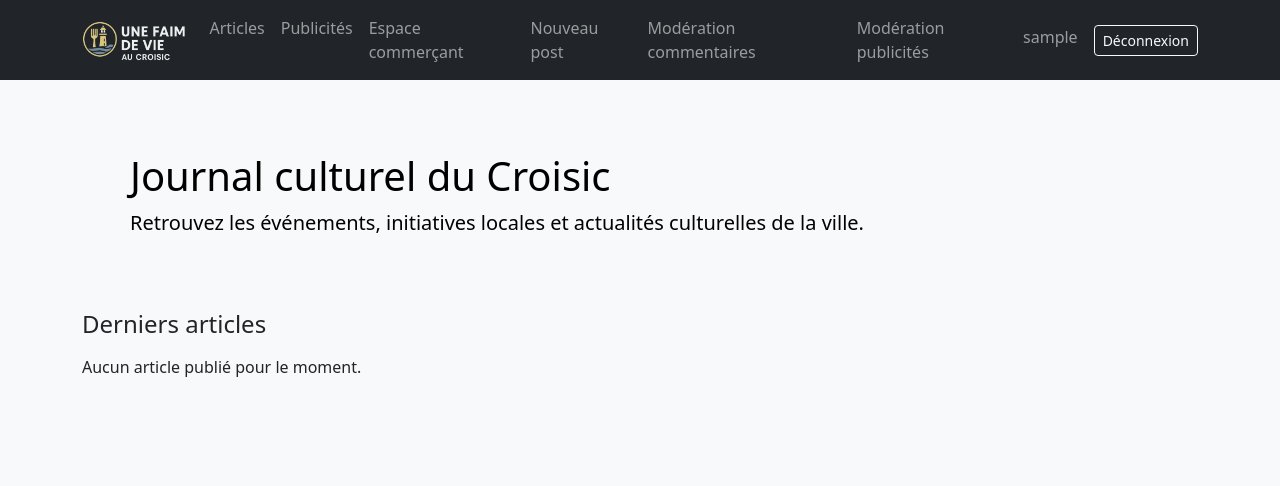
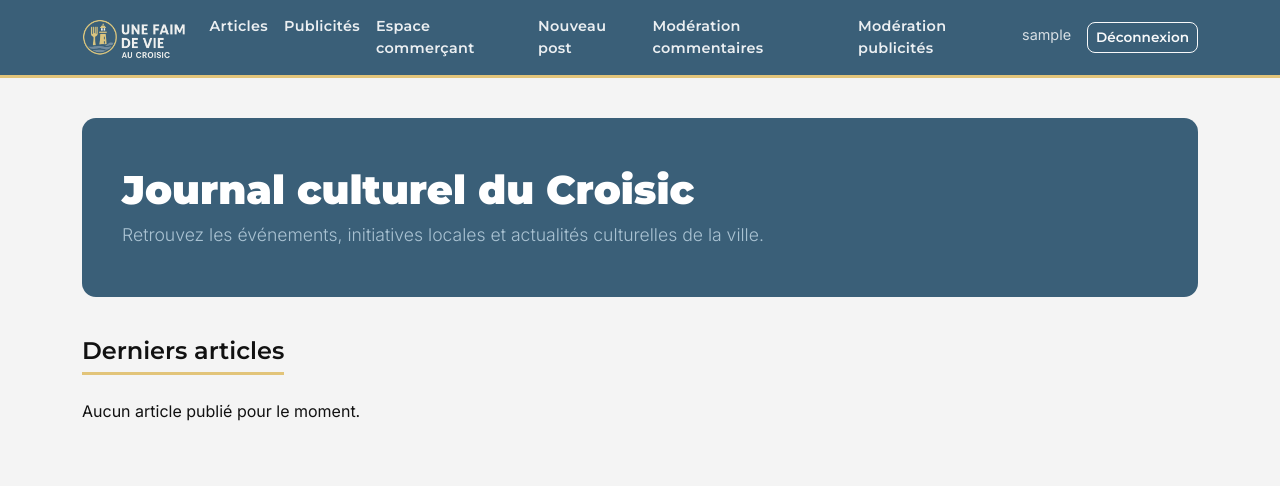
Before and after one commit to misterned/unefaimdevie, a Django app: page / in a window 1280 px wide. Shown: the top 486 px of the page. Run offline with Django 5.2, Linux system fonts and the light colour scheme; the visitor is signed in with stand-in values (Sample User, id 1); data that the repository does not hold is empty; parts of the project's set-up code (start-up, migrations or seed data) failed here and were passed over.

Commit message:
Charte graphique : couleurs maritimes, Montserrat/Inter, cards, boutons, hero

```diff
--- a/core/static/core/css/style.css
+++ b/core/static/core/css/style.css
@@ -1,7 +1,194 @@
-body {
-    background-color: #f8f9fa;
+/* =============================================
+   CHARTE GRAPHIQUE — UNE FAIM DE VIE AU CROISIC
+   ============================================= */
+
+/* --- Variables --- */
+:root {
+  --bleu-maritime: #3A5F78;
+  --bleu-clair:    #A9C2D2;
+  --sable-dore:    #E2C479;
+  --gris-clair:    #F4F4F4;
+  --noir-profond:  #111111;
 }
 
+/* --- Base --- */
+body {
+  background-color: var(--gris-clair);
+  color: var(--noir-profond);
+  font-family: 'Inter', sans-serif;
+  font-weight: 400;
+}
+
+/* --- Typographies --- */
+h1, h2, h3, h4, h5, h6 {
+  font-family: 'Montserrat', sans-serif;
+  color: var(--bleu-maritime);
+}
+
+h1 { font-weight: 900; }
+h2 { font-weight: 700; }
+h3, h4, h5, h6 { font-weight: 600; }
+
+p, li, td, th, label, input, textarea, select {
+  font-family: 'Inter', sans-serif;
+}
+
+/* --- Navbar --- */
+.navbar {
+  background-color: var(--bleu-maritime) !important;
+  border-bottom: 3px solid var(--sable-dore);
+}
+
+.navbar .nav-link {
+  color: rgba(255,255,255,0.9) !important;
+  font-family: 'Montserrat', sans-serif;
+  font-weight: 600;
+  font-size: 0.9rem;
+  letter-spacing: 0.02em;
+  transition: color 0.2s;
+}
+
+.navbar .nav-link:hover {
+  color: var(--sable-dore) !important;
+}
+
+.navbar .navbar-text {
+  color: rgba(255,255,255,0.8) !important;
+  font-family: 'Inter', sans-serif;
+  font-size: 0.9rem;
+}
+
+/* --- Boutons --- */
+.btn-primary,
+.btn-brand {
+  background-color: var(--sable-dore);
+  border-color: var(--sable-dore);
+  color: var(--noir-profond);
+  border-radius: 8px;
+  font-family: 'Montserrat', sans-serif;
+  font-weight: 600;
+  transition: background-color 0.2s, border-color 0.2s;
+}
+
+.btn-primary:hover,
+.btn-brand:hover {
+  background-color: #c9ad55;
+  border-color: #c9ad55;
+  color: var(--noir-profond);
+}
+
+.btn-secondary,
+.btn-outline-secondary {
+  border-radius: 8px;
+  font-family: 'Montserrat', sans-serif;
+  font-weight: 600;
+}
+
+.btn-outline-primary {
+  border-color: var(--bleu-maritime);
+  color: var(--bleu-maritime);
+  border-radius: 8px;
+  font-family: 'Montserrat', sans-serif;
+  font-weight: 600;
+}
+
+.btn-outline-primary:hover {
+  background-color: var(--bleu-maritime);
+  color: #fff;
+}
+
+.btn-outline-light {
+  border-radius: 8px;
+  font-family: 'Montserrat', sans-serif;
+  font-weight: 600;
+  font-size: 0.85rem;
+}
+
+/* --- Cards --- */
 .card {
-    border: 1px solid rgba(0, 0, 0, 0.08);
+  border: none;
+  border-radius: 12px;
+  box-shadow: 0 2px 12px rgba(58, 95, 120, 0.10);
+  transition: box-shadow 0.2s;
 }
+
+.card:hover {
+  box-shadow: 0 6px 24px rgba(58, 95, 120, 0.18);
+}
+
+.card-img-top {
+  border-radius: 12px 12px 0 0;
+}
+
+/* --- Lignes décoratives dorées --- */
+.section-title,
+.page-title {
+  border-bottom: 3px solid var(--sable-dore);
+  padding-bottom: 0.4rem;
+  margin-bottom: 1.5rem;
+  display: inline-block;
+}
+
+hr {
+  border: 0;
+  border-top: 3px solid var(--sable-dore);
+  opacity: 1;
+}
+
+/* --- Hero / Jumbotron --- */
+.hero {
+  background-color: var(--bleu-maritime);
+  color: #fff;
+  border-radius: 14px;
+  padding: 3rem 2.5rem;
+  margin-bottom: 2.5rem;
+}
+
+.hero h1 {
+  color: #fff;
+  font-weight: 900;
+}
+
+.hero p {
+  color: var(--bleu-clair);
+  font-size: 1.1rem;
+}
+
+/* --- Sections espacées --- */
+main.container {
+  padding-top: 2.5rem !important;
+  padding-bottom: 3rem !important;
+}
+
+section {
+  margin-bottom: 2.5rem;
+}
+
+/* --- Textes muted --- */
+.text-muted {
+  color: #6b7a85 !important;
+  font-size: 0.85rem;
+}
+
+/* --- Formulaires --- */
+.form-control:focus {
+  border-color: var(--bleu-maritime);
+  box-shadow: 0 0 0 0.2rem rgba(58, 95, 120, 0.2);
+}
+
+/* --- Alertes --- */
+.alert {
+  border-radius: 10px;
+  font-family: 'Inter', sans-serif;
+}
+
+/* --- Footer futur --- */
+footer {
+  background-color: var(--bleu-maritime);
+  color: rgba(255,255,255,0.8);
+  padding: 1.5rem 0;
+  margin-top: 3rem;
+  border-top: 3px solid var(--sable-dore);
+  font-family: 'Inter', sans-serif;
+  font-size: 0.85rem;
+}
--- a/core/templates/ads/ad_list.html
+++ b/core/templates/ads/ad_list.html
@@ -3,7 +3,7 @@
 {% block title %}Publicités validées{% endblock %}
 
 {% block content %}
-<h1 class="h3 mb-4">Publicités des commerçants</h1>
+<h1 class="h3 section-title">Publicités des commerçants</h1>
 <div class="row g-4">
     {% for ad in ads %}
         <div class="col-md-6">
--- a/core/templates/base.html
+++ b/core/templates/base.html
@@ -5,6 +5,7 @@
     <meta charset="UTF-8">
     <meta name="viewport" content="width=device-width, initial-scale=1">
     <title>{% block title %}Une faim de vie au Croisic{% endblock %}</title>
+    <link href="https://fonts.googleapis.com/css2?family=Inter:wght@300;400;600&family=Montserrat:wght@600;700;900&display=swap" rel="stylesheet">
     <link href="https://cdn.jsdelivr.net/npm/bootstrap@5.3.3/dist/css/bootstrap.min.css" rel="stylesheet">
     <link rel="stylesheet" href="{% static 'core/css/style.css' %}">
     <link rel="icon" type="image/x-icon" href="{% static 'core/images/favicon.ico' %}">
@@ -12,7 +13,7 @@
     <link rel="apple-touch-icon" sizes="180x180" href="{% static 'core/images/favicon-apple-touch.png' %}">
 </head>
 <body>
-<nav class="navbar navbar-expand-lg navbar-dark bg-dark">
+<nav class="navbar navbar-expand-lg navbar-dark">
     <div class="container">
         <a class="navbar-brand" href="{% url 'home' %}">
             <img src="{% static 'core/images/logo.png' %}" alt="Une faim de vie au Croisic" height="40" class="d-inline-block align-text-top">
--- a/core/templates/home.html
+++ b/core/templates/home.html
@@ -3,12 +3,12 @@
 {% block title %}Accueil - Une faim de vie au Croisic{% endblock %}
 
 {% block content %}
-<div class="p-4 p-md-5 mb-4 rounded text-body-emphasis bg-light">
+<div class="hero">
     <h1 class="display-6">Journal culturel du Croisic</h1>
     <p class="lead mb-0">Retrouvez les événements, initiatives locales et actualités culturelles de la ville.</p>
 </div>
 
-<h2 class="h4 mb-3">Derniers articles</h2>
+<h2 class="h4 section-title">Derniers articles</h2>
 <div class="row g-4">
     {% for post in posts|slice:":6" %}
         <div class="col-md-6">
@@ -20,7 +20,7 @@
                     <h3 class="h5 card-title">{{ post.title }}</h3>
                     <p class="text-muted small">{{ post.category }} · {{ post.created_at|date:"d/m/Y" }}</p>
                     <p class="card-text">{{ post.body|truncatewords:25 }}</p>
-                    <a class="btn btn-primary btn-sm" href="{% url 'post-detail' post.pk %}">Lire</a>
+                    <a class="btn btn-outline-primary btn-sm" href="{% url 'post-detail' post.pk %}">Lire</a>
                 </div>
             </div>
         </div>
--- a/core/templates/posts/post_detail.html
+++ b/core/templates/posts/post_detail.html
@@ -4,7 +4,7 @@
 
 {% block content %}
 <article class="mb-4">
-    <h1 class="h2">{{ post.title }}</h1>
+    <h1 class="h2 section-title">{{ post.title }}</h1>
     <p class="text-muted">Par {{ post.author }} · {{ post.created_at|date:"d/m/Y H:i" }} · {{ post.category }}</p>
 
     {% if post.image %}
@@ -51,7 +51,7 @@
     {% if user.is_authenticated %}
         <a class="btn btn-primary" href="{% url 'post-comment' post.pk %}">Commenter</a>
     {% else %}
-        <a class="btn btn-primary" href="{% url 'login' %}">Connectez-vous pour commenter</a>
+        <a class="btn btn-outline-primary" href="{% url 'login' %}">Connectez-vous pour commenter</a>
     {% endif %}
 
     {% if user.is_staff or user.is_superuser %}
--- a/core/templates/posts/post_list.html
+++ b/core/templates/posts/post_list.html
@@ -3,7 +3,7 @@
 {% block title %}Articles - Une faim de vie au Croisic{% endblock %}
 
 {% block content %}
-<h1 class="h3 mb-4">Articles publiés</h1>
+<h1 class="h3 section-title">Articles publiés</h1>
 <div class="row g-4">
     {% for post in posts %}
         <div class="col-lg-6">
@@ -15,7 +15,7 @@
                     <h2 class="h5">{{ post.title }}</h2>
                     <p class="text-muted small">Par {{ post.author }} · {{ post.created_at|date:"d/m/Y H:i" }} · {{ post.category }}</p>
                     <p>{{ post.body|truncatewords:30 }}</p>
-                    <a href="{% url 'post-detail' post.pk %}" class="btn btn-outline-primary btn-sm">Voir l'article</a>
+                    <a href="{% url 'post-detail' post.pk %}" class="btn btn-outline-primary btn-sm">Lire l'article</a>
                 </div>
             </article>
         </div>
--- a/core/templates/registration/login.html
+++ b/core/templates/registration/login.html
@@ -3,7 +3,7 @@
 {% block title %}Connexion{% endblock %}
 
 {% block content %}
-<h1 class="h3 mb-4">Connexion</h1>
+<h1 class="h3 section-title">Connexion</h1>
 <form method="post" class="card card-body" style="max-width: 480px;">
     {% csrf_token %}
     {{ form.as_p }}
```
